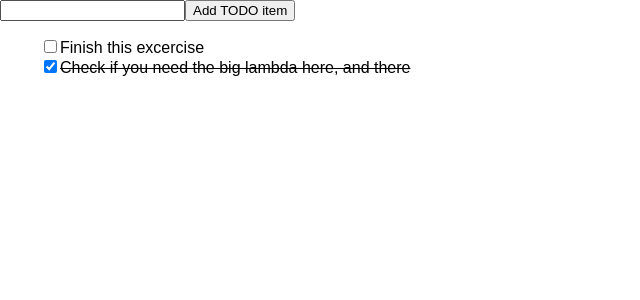
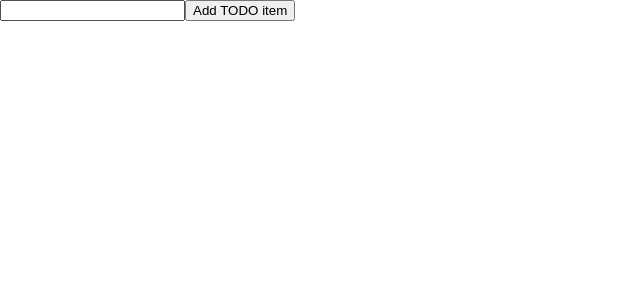
Before and after one commit to tiesmaster/learn-react, a React (Create React App) app in the folder todoapp_pure-react/: page / in a window 1280 px wide. Shown: the top 300 px of the page, without its empty margins (0-640 px from the left). Built offline with nearby package versions, Linux system fonts and the light colour scheme.

Commit message:
TodoApp: Remove sample items.

```diff
--- a/todoapp_pure-react/src/index.tsx
+++ b/todoapp_pure-react/src/index.tsx
@@ -73,10 +73,10 @@ class TodoInput extends React.Component<TodoInputProps, { userInput: string }> {
   }
 }
 
-class TodoApp extends React.Component<{ initialTodos: TodoItem[] }, { todos: Immutable.List<TodoItem> }> {
-  constructor(props: { initialTodos: TodoItem[] }) {
+class TodoApp extends React.Component<{}, { todos: Immutable.List<TodoItem> }> {
+  constructor(props: {}) {
     super(props);
-    this.state = { todos: Immutable.List(props.initialTodos) };
+    this.state = { todos: Immutable.List() };
     this.handleAddTodoItem = this.handleAddTodoItem.bind(this);
     this.handleToggleTodo = this.handleToggleTodo.bind(this);
   }
@@ -99,18 +99,7 @@ class TodoApp extends React.Component<{ initialTodos: TodoItem[] }, { todos: Imm
   }
 }
 
-const sampleTodoItems = [
-  {
-    taskTitle: 'Finish this excercise',
-    isCompleted: false
-  },
-  {
-    taskTitle: 'Check if you need the big lambda here, and there',
-    isCompleted: true
-  }
-];
-
 ReactDOM.render(
-  <TodoApp initialTodos={sampleTodoItems} />,
+  <TodoApp />,
   document.getElementById('root') as HTMLElement
 );
```
